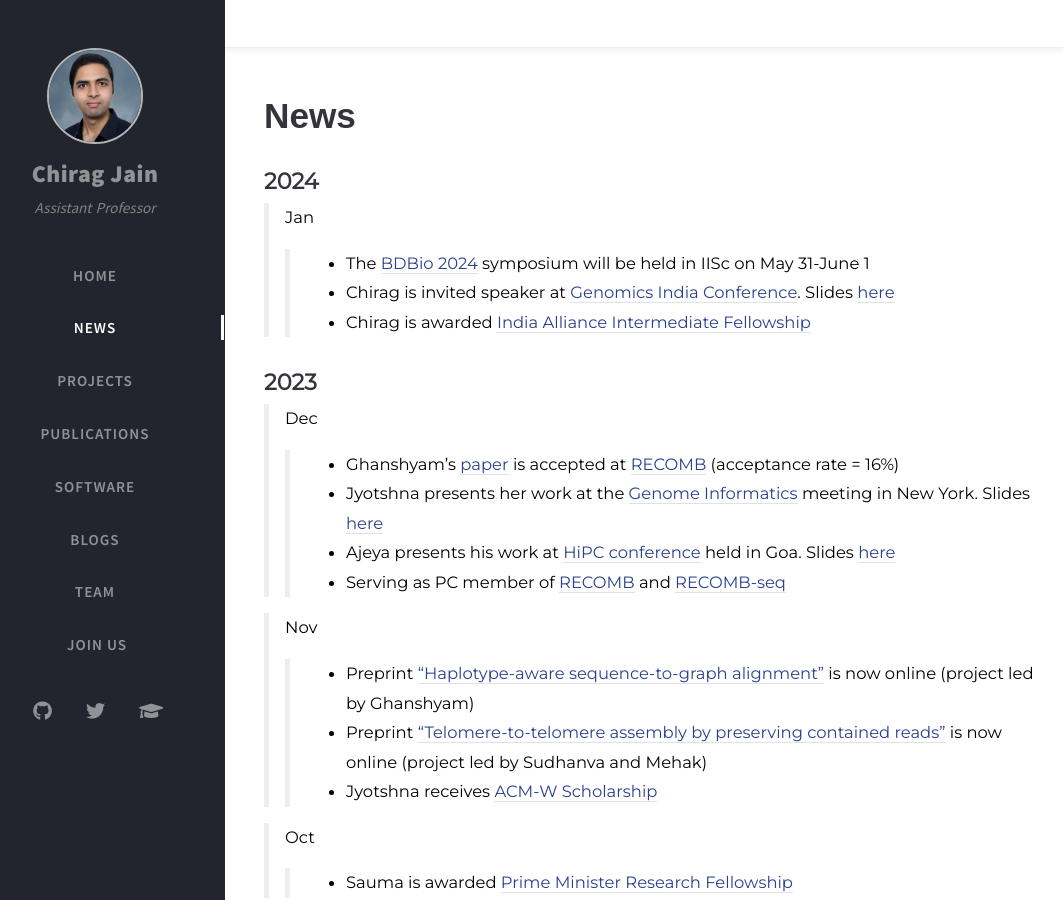
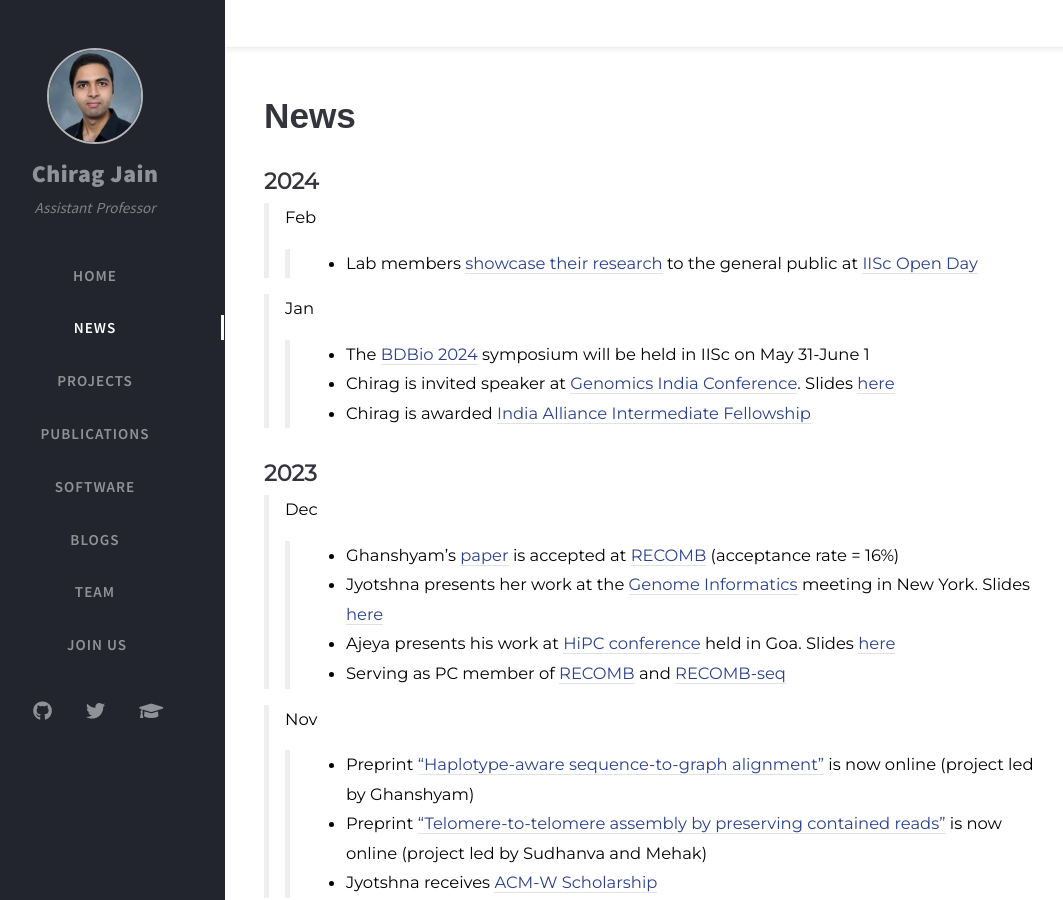
Before and after one commit to at-cg/at-cg.github.io, a Jekyll site: the page built from tabs/new.md, in a window 1280 px wide and 900 px high. Shown: the whole window, without its empty margins (35-1098 px from the left). Built offline with Jekyll 4.4.1, drawn with Linux system fonts in a browser that asks for light colours; nearby versions of some CDN libraries; comment, search, counter and statistics services are not loaded.

Commit message:
Update new.md

```diff
--- a/tabs/new.md
+++ b/tabs/new.md
@@ -20,6 +20,9 @@ type: news
 # **News**
 
 ## **2024**
+
+>Feb
+>> - Lab members [showcase their research](https://drive.google.com/file/d/1S2oPNqlyjuusSpeGJqlSxmBdaS-PzFta/view?usp=share_link) to the general public at [IISc Open Day](https://openday.iisc.ac.in)
 
 >Jan
 >> - The [BDBio 2024](https://www.bdbio.in) symposium will be held in IISc on May 31-June 1
```
